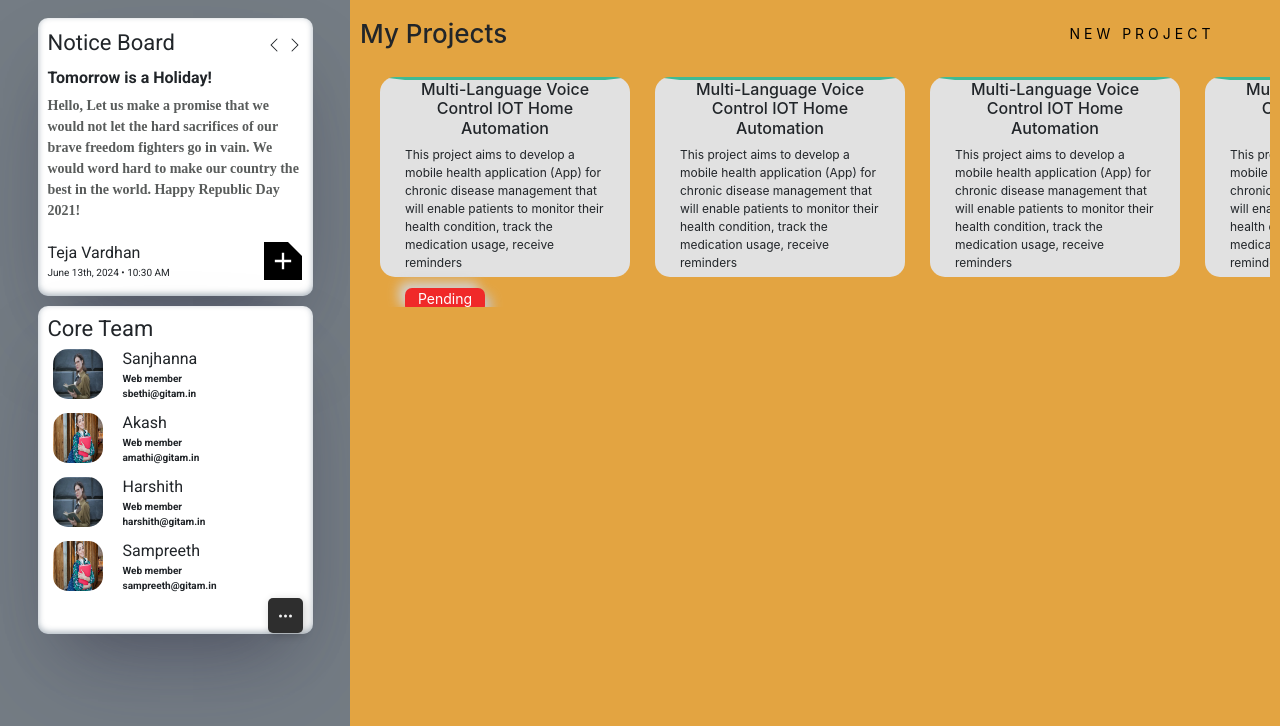
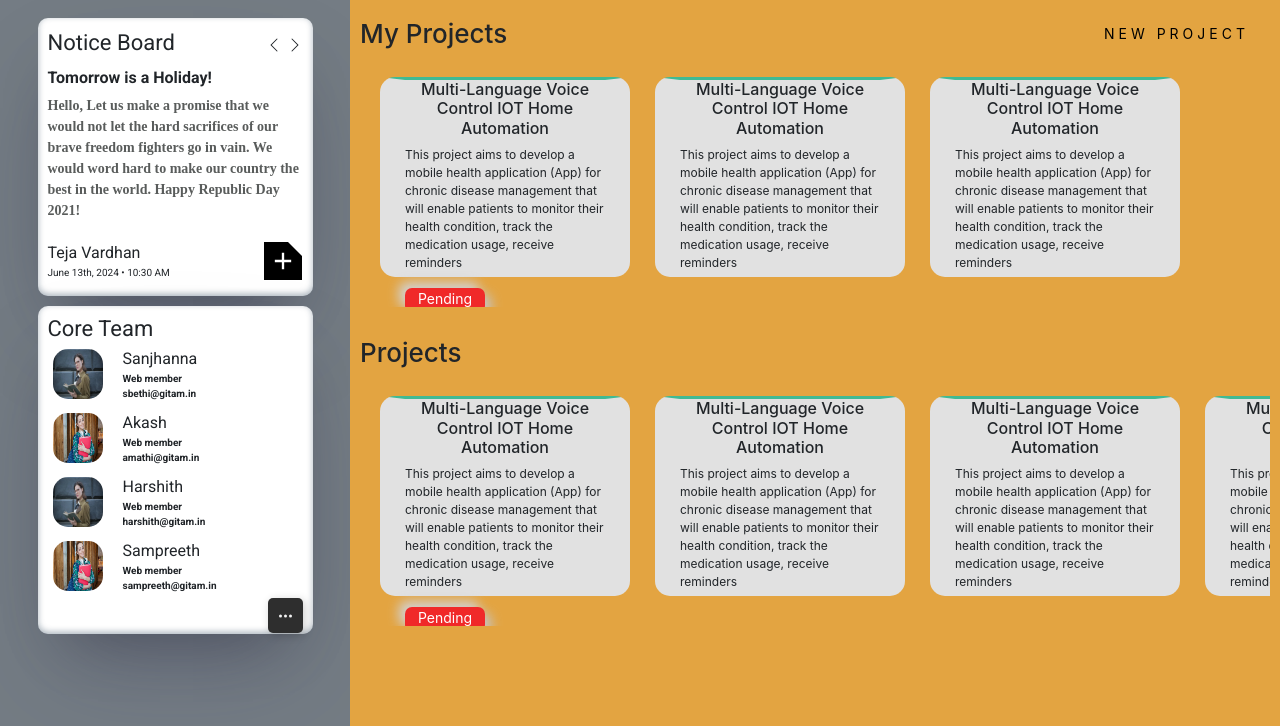
Before and after one commit to Tejachennuru/G-Electra, a plain HTML site: page home.html in a window 1280 px wide. Shown: the part 74-800 px from the top of the page. Drawn offline with nearby package versions, Linux system fonts and the light colour scheme; a web font is replaced by a local one.

Commit message:
Home page filled wiith projects

```diff
--- a/home.css
+++ b/home.css
@@ -468,6 +468,7 @@ Entry Form
 
 .home-Content{
     display: flex;
+    flex-direction: column;
     height: 100%;
     width: 100%;
     overflow-y: auto;
@@ -488,6 +489,7 @@ Entry Form
 .myProjectHeadingSection{
   display: flex;
   justify-content: space-between;
+  align-items: center;
 }
 
 .myProjectHeading{
@@ -625,7 +627,7 @@ Entry Form
   width: 100%;
   display: flex;
   padding: 10px;
-  overflow-x: scroll;
+  overflow-x: auto;
 }
 
 .project{
@@ -633,6 +635,7 @@ Entry Form
   height: 200px;
   flex-shrink: 0;
   border-radius: 15px;
+  cursor: pointer;
   background-color: #e1e1e1;
   border-width: 25px;
   border-color: transparent;
--- a/home.html
+++ b/home.html
@@ -155,16 +155,37 @@
                         <h1 class="myProjectHeading">My Projects</h1>
                         <button class="createProjectButton">
                             <span class="hover-underline-animation">New Project</span>
-                            <svg
-                              id="arrow-horizontal"
-                              xmlns="http://www.w3.org/2000/svg"
-                              width="30"
-                              height="10"
-                              viewBox="0 0 46 16"
-                            >
 
-                            </svg>
                         </button>
+                    </div>
+                    <div class="projectCards">
+                        <div class="project">
+                            <h1 class="project-heading">Multi-Language Voice Control IOT Home Automation</h1>
+                            <p class="projectDescription">This project aims to develop a mobile health application (App) for chronic disease management that will enable patients to monitor their health condition, track the medication usage, receive reminders</p>
+                            <div class="projectCardBtns">
+                                <div class="projectPendingBtn">Pending</div>
+                            </div>
+                        </div>
+
+                        <div class="project">
+                            <h1 class="project-heading">Multi-Language Voice Control IOT Home Automation</h1>
+                            <p class="projectDescription">This project aims to develop a mobile health application (App) for chronic disease management that will enable patients to monitor their health condition, track the medication usage, receive reminders</p>
+                            <div class="projectCardBtns">
+                            </div>
+                        </div>
+
+                        <div class="project">
+                            <h1 class="project-heading">Multi-Language Voice Control IOT Home Automation</h1>
+                            <p class="projectDescription">This project aims to develop a mobile health application (App) for chronic disease management that will enable patients to monitor their health condition, track the medication usage, receive reminders</p>
+                            <div class="projectCardBtns">
+                            </div>
+                        </div>
+                    </div>
+                </div>
+
+                <div class="myProjects">
+                    <div class="myProjectHeadingSection">
+                        <h1 class="myProjectHeading">Projects</h1>
                     </div>
                     <div class="projectCards">
                         <div class="project">
```
